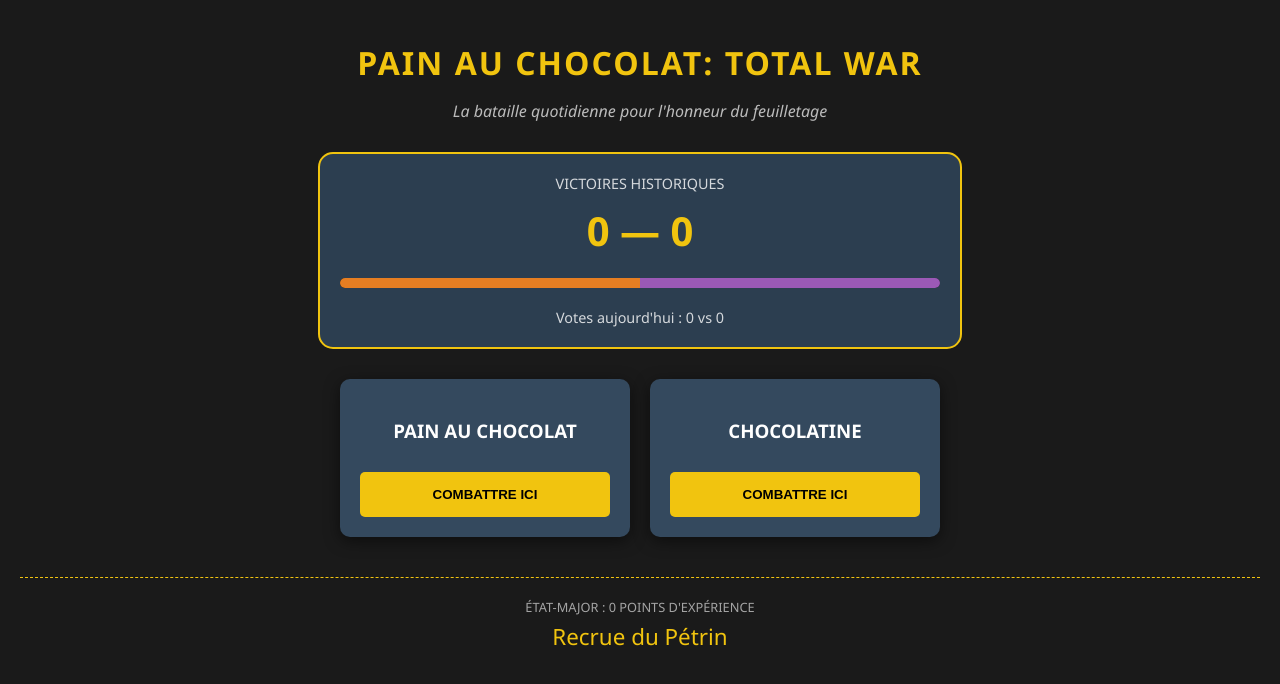
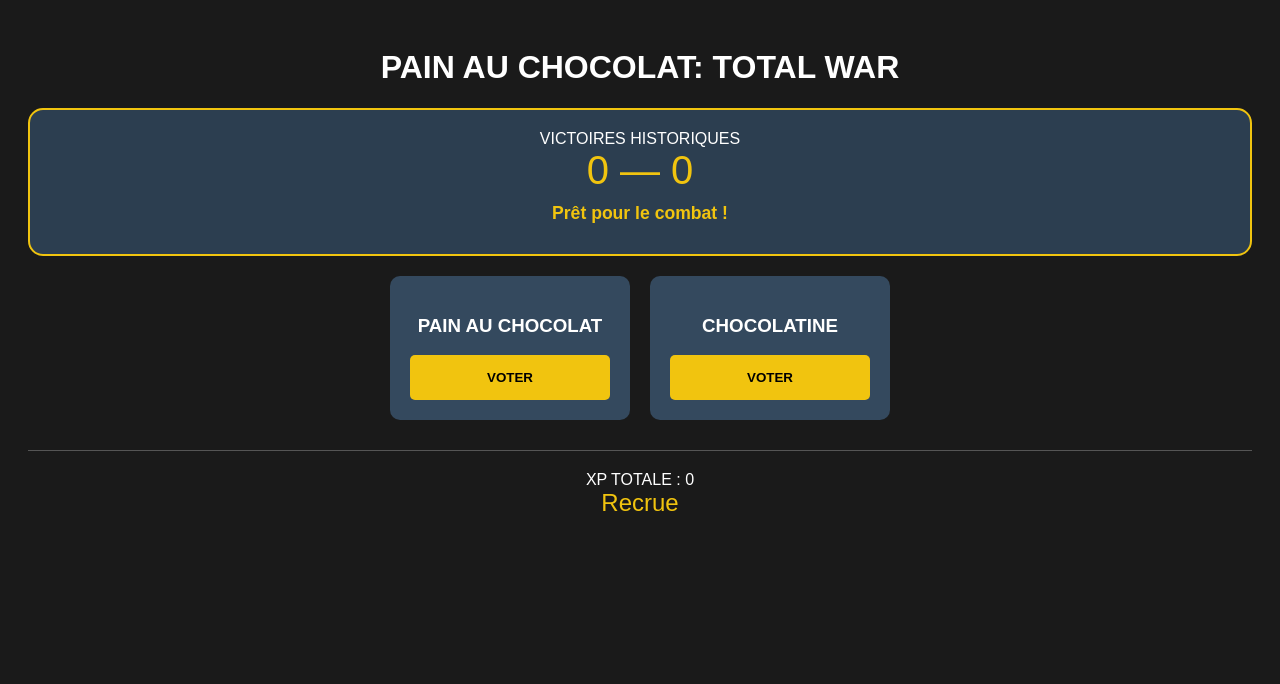
Before and after one commit to digitalphenotypelab-oudina/Chocolate-bread-Total-War, a website: page public/index.html in a window 1280 px wide. Drawn offline with nearby package versions, Linux system fonts and the light colour scheme; no server answers.

Commit message:
Gamification 3

```diff
--- a/public/index.html
+++ b/public/index.html
@@ -3,180 +3,138 @@
 <head>
     <meta charset="UTF-8">
     <meta name="viewport" content="width=device-width, initial-scale=1.0">
-    <title>Pain au Chocolat: Total War</title>
-    <link rel="manifest" href="/manifest.json">
+    <title>Pain au Chocolat: Total War - INTENSIVE</title>
     <style>
-        :root {
-            --gold: #f1c40f;
-            --dark: #1a1a1a;
-            --grey: #2c3e50;
-        }
-        body {
-            font-family: 'Segoe UI', Tahoma, Geneva, Verdana, sans-serif;
-            text-align: center;
-            background: var(--dark);
-            color: white;
-            margin: 0;
-            padding: 20px;
-        }
-        h1 { color: var(--gold); text-transform: uppercase; letter-spacing: 2px; margin-bottom: 5px; }
-        .subtitle { font-style: italic; opacity: 0.7; margin-bottom: 30px; }
+        :root { --gold: #f1c40f; --dark: #1a1a1a; }
+        body { font-family: sans-serif; text-align: center; background: var(--dark); color: white; padding: 20px; }
+        .war-cabinet { background: #2c3e50; padding: 20px; border-radius: 15px; border: 2px solid var(--gold); margin-bottom: 20px; }
+        .battle-zone { display: flex; justify-content: center; gap: 20px; }
+        .card { background: #34495e; padding: 20px; border-radius: 10px; width: 200px; }
+        button { background: var(--gold); border: none; padding: 15px; width: 100%; font-weight: bold; border-radius: 5px; cursor: pointer; }
+        button:disabled { background: #7f8c8d; opacity: 0.5; }
 
-        /* Tableau de bord des scores */
-        .war-cabinet {
-            background: var(--grey);
-            padding: 20px;
-            border-radius: 15px;
-            border: 2px solid var(--gold);
-            margin-bottom: 30px;
-            max-width: 600px;
-            margin-left: auto;
-            margin-right: auto;
-        }
-        .global-score { font-size: 2.5rem; font-weight: bold; color: var(--gold); margin: 10px 0; }
-        .daily-stats { font-size: 0.9rem; opacity: 0.8; }
-
-        /* Zone de combat */
-        .battlefield { display: flex; justify-content: center; gap: 20px; flex-wrap: wrap; }
-        .card {
-            background: #34495e;
-            padding: 20px;
-            border-radius: 10px;
-            width: 250px;
-            box-shadow: 0 4px 15px rgba(0,0,0,0.5);
-        }
-        button {
-            background: var(--gold);
-            border: none;
-            padding: 15px;
-            width: 100%;
-            font-weight: bold;
-            border-radius: 5px;
-            cursor: pointer;
-            margin-top: 10px;
-            transition: transform 0.2s;
-        }
-        button:active { transform: scale(0.95); }
-        button:disabled { background: #7f8c8d; cursor: not-allowed; }
-
-        /* Grade et XP */
-        .rank-card {
-            margin-top: 40px;
-            border-top: 1px dashed var(--gold);
-            padding-top: 20px;
-        }
-        #rank-name { font-size: 1.4rem; color: var(--gold); display: block; margin-top: 5px; }
-        .xp-bar { font-size: 0.8rem; opacity: 0.6; }
-
-        /* Barre de progression visuelle */
-        .progress-battle {
-            height: 10px;
-            background: #000;
-            border-radius: 5px;
-            margin: 20px auto;
-            max-width: 600px;
-            display: flex;
-            overflow: hidden;
-        }
-        #bar-pain { background: #e67e22; width: 50%; transition: width 1s; }
-        #bar-choco { background: #9b59b6; width: 50%; transition: width 1s; }
+        /* Combo et XP */
+        .combo-badge { color: #e74c3c; font-weight: bold; font-size: 1.2rem; display: none; }
+        #timer { color: var(--gold); font-weight: bold; margin: 10px 0; font-size: 1.1rem; }
+        .rank-info { margin-top: 30px; border-top: 1px solid #555; padding-top: 20px; }
     </style>
 </head>
 <body>
 
-    <h1>Pain au Chocolat: Total War</h1>
-    <p class="subtitle">La bataille quotidienne pour l'honneur du feuilletage</p>
+    <h1>PAIN AU CHOCOLAT: TOTAL WAR</h1>
 
     <div class="war-cabinet">
-        <div class="daily-stats">VICTOIRES HISTORIQUES</div>
-        <div class="global-score">
+        <div>VICTOIRES HISTORIQUES</div>
+        <div style="font-size: 2.5rem; color: var(--gold);">
             <span id="global-pain">0</span> — <span id="global-choco">0</span>
         </div>
-        <div class="progress-battle">
-            <div id="bar-pain"></div>
-            <div id="bar-choco"></div>
+        <div id="timer">Prêt pour le combat !</div>
+        <div class="combo-badge" id="combo-ui">COMBO X<span id="combo-val">1</span></div>
+    </div>
+
+    <div class="battle-zone">
+        <div class="card">
+            <h3>PAIN AU CHOCOLAT</h3>
+            <button id="btn-pain" onclick="castVote('pain')">VOTER</button>
         </div>
-        <div class="daily-stats">
-            Votes aujourd'hui : <span id="daily-pain">0</span> vs <span id="daily-choco">0</span>
+        <div class="card">
+            <h3>CHOCOLATINE</h3>
+            <button id="btn-choco" onclick="castVote('chocolatine')">VOTER</button>
         </div>
     </div>
 
-    <div class="battlefield">
-        <div class="card">
-            <h3>PAIN AU CHOCOLAT</h3>
-            <button id="btn-pain" onclick="castVote('pain')">COMBATTRE ICI</button>
-        </div>
-        <div class="card">
-            <h3>CHOCOLATINE</h3>
-            <button id="btn-choco" onclick="castVote('chocolatine')">COMBATTRE ICI</button>
-        </div>
-    </div>
-
-    <div class="rank-card">
-        <div class="xp-bar">ÉTAT-MAJOR : <span id="user-xp">0</span> POINTS D'EXPÉRIENCE</div>
-        <span id="rank-name">Recrue du Pétrin</span>
+    <div class="rank-info">
+        <div>XP TOTALE : <span id="user-xp">0</span></div>
+        <div id="rank-name" style="color: var(--gold); font-size: 1.5rem;">Recrue</div>
     </div>
 
     <script src="/socket.io/socket.io.js"></script>
     <script>
         const socket = io();
+        let myXP = parseFloat(localStorage.getItem('war_xp')) || 0;
+        let lastVoteTime = parseInt(localStorage.getItem('last_vote_ts')) || 0;
+        let comboCount = parseInt(localStorage.getItem('combo_count')) || 0;
 
-        // --- GESTION DE L'EXPÉRIENCE LOCALE ---
-        let myXP = parseInt(localStorage.getItem('war_xp')) || 0;
+        function updateUI() {
+            document.getElementById('user-xp').innerText = Math.floor(myXP);
 
-        function updateRankDisplay() {
-            document.getElementById('user-xp').innerText = myXP;
-            let rank = "Recrue du Pétrin";
+            // Calcul du grade
+            let rank = "Recrue";
+            if(myXP > 50) rank = "Soldat de Choc";
+            if(myXP > 200) rank = "Commandant du Beurre";
+            if(myXP > 1000) rank = "Légende du Feuilletage";
+            document.getElementById('rank-name').innerText = rank;
 
-            if(myXP >= 5)  rank = "Soldat du Beurre";
-            if(myXP >= 15) rank = "Sergent du Feuilletage";
-            if(myXP >= 30) rank = "Lieutenant de la Baguette";
-            if(myXP >= 50) rank = "Commandant de la Croûte";
-            if(myXP >= 100) rank = "MARÉCHAL DE LA RÉPUBLIQUE";
-
-            document.getElementById('rank-name').innerText = rank;
+            // Affichage Combo
+            if(comboCount > 1) {
+                document.getElementById('combo-ui').style.display = "block";
+                document.getElementById('combo-val').innerText = (1 + (comboCount * 0.1)).toFixed(1);
+            } else {
+                document.getElementById('combo-ui').style.display = "none";
+            }
         }
 
-        // --- RÉCEPTION DES SCORES ---
+        function startTimer(seconds) {
+            const btnP = document.getElementById('btn-pain');
+            const btnC = document.getElementById('btn-choco');
+            const timerMsg = document.getElementById('timer');
+
+            btnP.disabled = btnC.disabled = true;
+
+            const interval = setInterval(() => {
+                seconds--;
+                if(seconds <= 0) {
+                    clearInterval(interval);
+                    btnP.disabled = btnC.disabled = false;
+                    timerMsg.innerText = "PRÊT !";
+                } else {
+                    let m = Math.floor(seconds / 60);
+                    let s = seconds % 60;
+                    timerMsg.innerText = `Prochain vote dans ${m}:${s < 10 ? '0' : ''}${s}`;
+                }
+            }, 1000);
+        }
+
         socket.on('updateScores', (data) => {
-            // Mise à jour des chiffres
             document.getElementById('global-pain').innerText = data.global.pain;
             document.getElementById('global-choco').innerText = data.global.chocolatine;
-            document.getElementById('daily-pain').innerText = data.daily.pain;
-            document.getElementById('daily-choco').innerText = data.daily.chocolatine;
 
-            // Mise à jour de la barre visuelle (basée sur les votes du jour)
-            const total = data.daily.pain + data.daily.chocolatine || 1;
-            const percentPain = (data.daily.pain / total) * 100;
-            document.getElementById('bar-pain').style.width = percentPain + "%";
-            document.getElementById('bar-choco').style.width = (100 - percentPain) + "%";
+            // Gérer le timer au rechargement de la page
+            const now = Date.now();
+            const diff = Math.floor((now - lastVoteTime) / 1000);
+            if(diff < 300) startTimer(300 - diff);
         });
 
-        // --- ACTION DE VOTE ---
         function castVote(choice) {
             socket.emit('vote', choice);
         }
 
-        socket.on('voteSuccess', () => {
-            myXP += 1; // +1 XP par vote réussi
+        socket.on('voteSuccess', (timestamp) => {
+            const now = timestamp;
+
+            // Logique de Combo : si on vote moins de 10 min après le dernier vote (soit 5 min après la fin du timer)
+            if (now - lastVoteTime < 600000) {
+                comboCount++;
+            } else {
+                comboCount = 1;
+            }
+
+            const multiplier = 1 + (comboCount * 0.1); // +10% d'XP par combo
+            myXP += (1 * multiplier);
+
+            lastVoteTime = now;
             localStorage.setItem('war_xp', myXP);
-            updateRankDisplay();
-            disableButtons();
-            alert("Action héroïque enregistrée ! Votre influence grandit.");
+            localStorage.setItem('last_vote_ts', lastVoteTime);
+            localStorage.setItem('combo_count', comboCount);
+
+            updateUI();
+            startTimer(300);
+            alert(`Succès ! +${multiplier.toFixed(1)} XP (Combo x${multiplier.toFixed(1)})`);
         });
 
-        socket.on('alreadyVoted', () => {
-            disableButtons();
-            alert("Repos, soldat ! Vous avez déjà combattu aujourd'hui.");
-        });
+        socket.on('tooSoon', (rem) => startTimer(rem));
 
-        function disableButtons() {
-            document.getElementById('btn-pain').disabled = true;
-            document.getElementById('btn-choco').disabled = true;
-        }
-
-        // Initialisation au chargement
-        updateRankDisplay();
+        updateUI();
     </script>
 </body>
 </html>
```
Also changed, not shown: server.js (+10 -25 lines).
